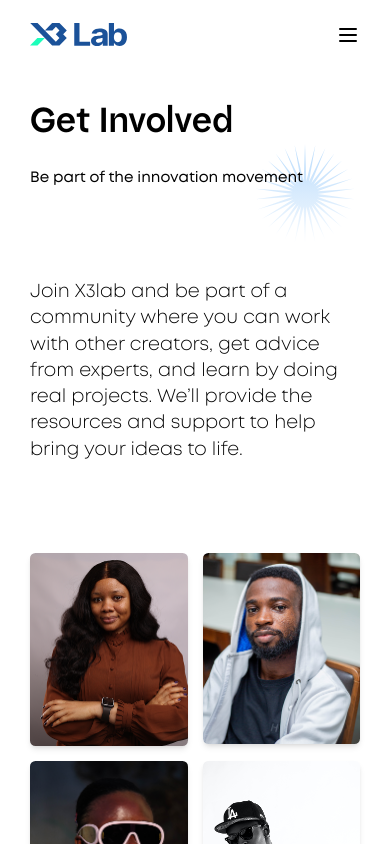
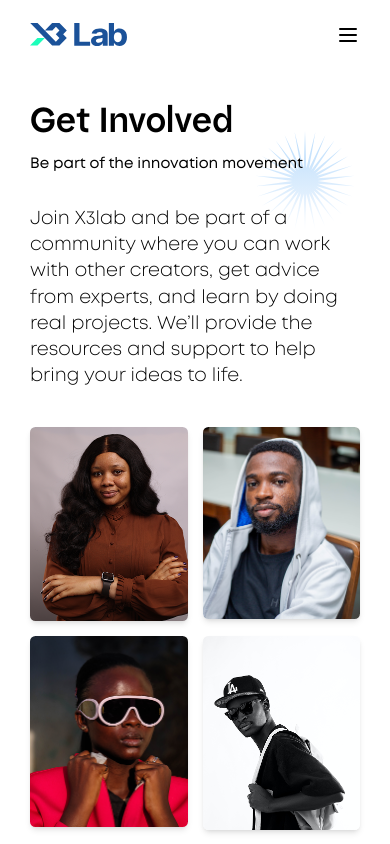
Before and after one commit to akyndev/X3-lab, a Next.js app: page /get-involved in a window 390 px wide. Shown: the top 844 px of the page. Built offline with nearby package versions, Linux system fonts and the light colour scheme.

Commit message:
updated get involved page

```diff
--- a/src/app/get-involved/page.tsx
+++ b/src/app/get-involved/page.tsx
@@ -58,13 +58,20 @@ const GetInvolvedPage = () => {
     <main className="space-y-24  pt-10">
       <section>
         <div className="container ">
-          <div className="flex pb-24 justify-between gap-24 flex-col lg:flex-row">
-            <div className=" relative lg:w-4/12 space-y-6">
+          <div className="flex pb-10 lg:pb-24 justify-between gap-8 lg:gap-24 flex-col lg:flex-row">
+            <div className=" relative lg:w-4/12 space-y-2.5 lg:space-y-6">
               <h2 className={cn(nomixa.className, "text-4xl font-semibold")}>Get Involved</h2>
               <p>Be part of the innovation movement</p>
 
               <div className="absolute -right-12 -bottom-28 -z-10">
-                <svg className="scale-50" width="200" height="200" viewBox="0 0 200 200" fill="none" xmlns="http://www.w3.org/2000/svg">
+                <svg
+                  className="scale-50"
+                  width="200"
+                  height="200"
+                  viewBox="0 0 200 200"
+                  fill="none"
+                  xmlns="http://www.w3.org/2000/svg"
+                >
                   <g clipPath="url(#clip0_107_16255)">
                     <mask
                       id="mask0_107_16255"
@@ -211,12 +218,12 @@ const GetInvolvedPage = () => {
         </div>
       </section>
 
-      <section className=" relative text-white">
+      <section className=" relative text-white py-20 ">
         <div className="absolute inset-0 bg-[#1CFEBA]  -z-10" />
         <div className="w-6/12 bg-[#10315C] -z-10 absolute inset-y-0 left-0 rounded-tr-[4rem]" />
         <div className="w-6/12 bg-[#10315C] -z-10 absolute inset-y-0 right-0 rounded-tl-[4rem]" />
 
-        <div className="container flex items-center justify-center flex-col py-20 space-y-6">
+        <div className="container flex items-center justify-center flex-col space-y-6 bg-[#10315C]">
           <h3 className={cn(nomixa.className, "font-medium text-4xl")}>Support Our Vision</h3>
           <p className="text-center font-light ">
             {" "}
```
